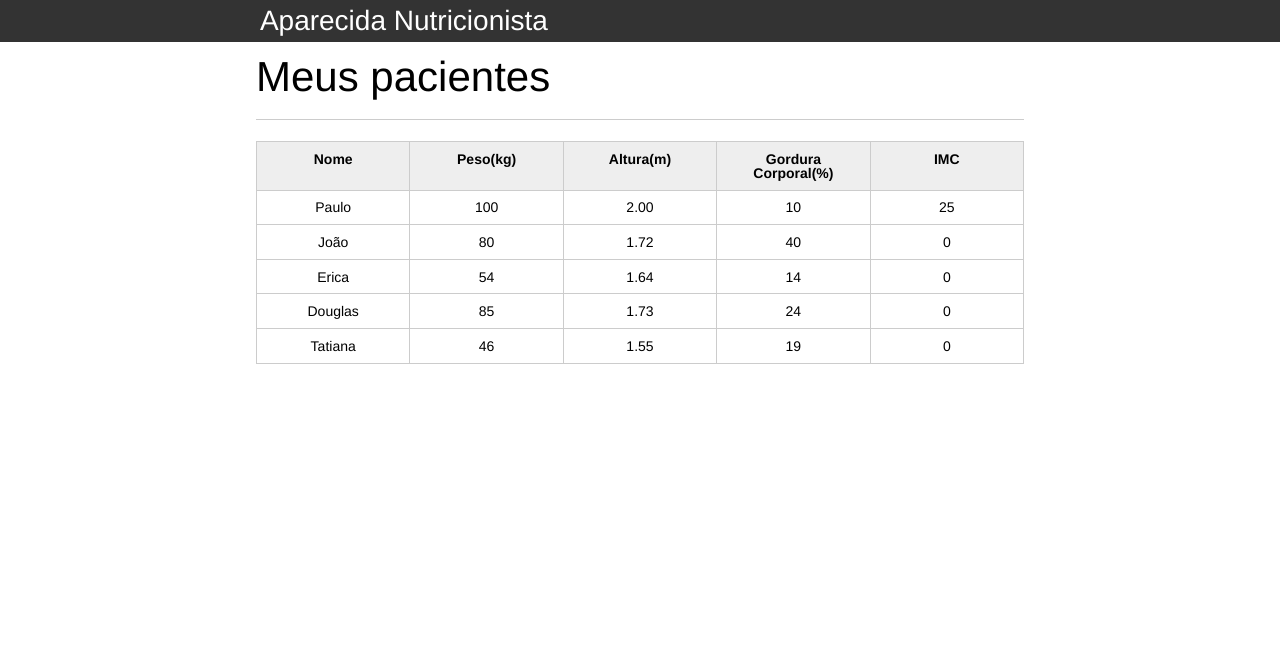
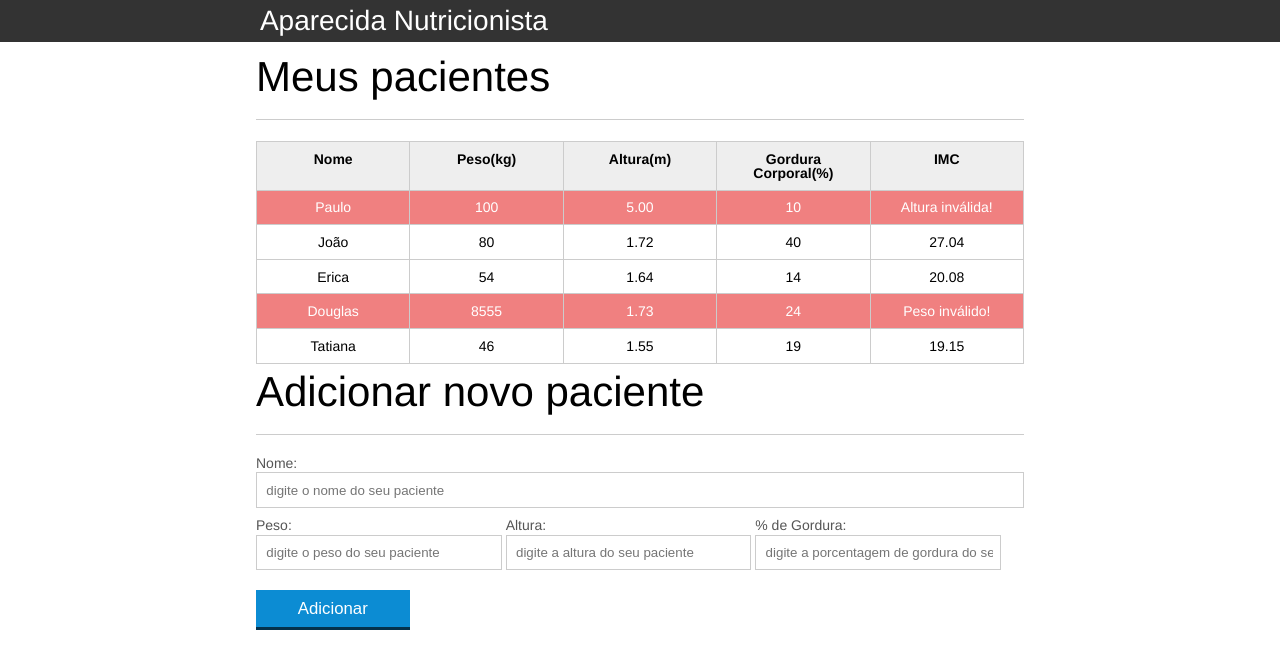
Before and after one commit to thallesbruno/alura-javascript, a plain HTML site: page index.html in a window 1280 px wide. Drawn offline with Linux system fonts and the light colour scheme.

Commit message:
manipulacao de elementos html e criacao de nova linha na tabela

```diff
--- a/css/index.css
+++ b/css/index.css
@@ -132,3 +132,12 @@ button[disabled=disabled], button:disabled {
 .campo-invalido{
 	border: 1px solid red;
 }
+
+#mensagem-erro{
+	color: red;
+}
+
+.paciente-invalido{
+	background-color: lightcoral;
+	color: white;
+}
--- a/index.html
+++ b/index.html
@@ -31,7 +31,7 @@
 						<tr class="paciente"  id="primeiro-paciente">
 							<td class="info-nome">Paulo</td>
 							<td class="info-peso">100</td>
-							<td class="info-altura">2.00</td>
+							<td class="info-altura">5.00</td>
 							<td class="info-gordura">10</td>
 							<td class="info-imc">0</td>
 						</tr>
@@ -54,7 +54,7 @@
 
 						<tr class="paciente">
 							<td class="info-nome">Douglas</td>
-							<td class="info-peso">85</td>
+							<td class="info-peso">8555</td>
 							<td class="info-altura">1.73</td>
 							<td class="info-gordura">24</td>
 							<td class="info-imc">0</td>
@@ -72,6 +72,30 @@
 			</section>
 		</main>
 
+		<section class="container">
+			<h2 id="titulo-form">Adicionar novo paciente</h2>
+			<form id="form-adiciona">
+				<div class="">
+					<label for="nome">Nome:</label>
+					<input id="nome" name="nome" type="text" placeholder="digite o nome do seu paciente" class="campo">
+				</div>
+				<div class="grupo">
+					<label for="peso">Peso:</label>
+					<input type="text" name="peso" id="peso" placeholder="digite o peso do seu paciente" class="campo campo-medio">
+				</div>
+				<div class="grupo">
+					<label for="altura">Altura:</label>
+					<input type="text" name="altura" id="altura" placeholder="digite a altura do seu paciente" class="campo campo-medio">
+				</div>
+				<div class="grupo">
+					<label for="gordura">% de Gordura:</label>
+					<input type="text" name="gordura" id="gordura" placeholder="digite a porcentagem de gordura do seu paciente" class="campo campo-medio">
+				</div>
+
+				<button id="adicionar-paciente" class="botao bto-principal">Adicionar</button>
+			</form>
+		</section>
+
 		<script src="js/principal.js"></script>
 
 	</body>
--- a/js/principal.js
+++ b/js/principal.js
@@ -1,22 +1,81 @@
 var titulo = document.querySelector(".titulo");
 titulo.textContent = "Aparecida Nutricionista";
 
-var paciente = document.querySelector("#primeiro-paciente");
+var pacientes = document.querySelectorAll(".paciente");
 
-var tdPeso = paciente.querySelector(".info-peso");
-var peso = tdPeso.textContent;
+for(var i = 0; i < pacientes.length; i++){
+    var tdPeso = pacientes[i].querySelector(".info-peso");
+    var peso = tdPeso.textContent;
 
-var tdAltura = paciente.querySelector(".info-altura");
-var altura = tdAltura.textContent;
+    var tdAltura = pacientes[i].querySelector(".info-altura");
+    var altura = tdAltura.textContent;
 
-console.log(paciente); //tr
-//console.log(tdPeso); //td contendo o peso
+    //console.log(paciente); //tr
+    //console.log(tdPeso); //td contendo o peso
+    //console.log(peso); //peso
 
-console.log(peso); //peso
-console.log(altura); //altura
+    var pesoEValido = true;
+    var alturaEValida = true;
 
-var imc = peso / (altura * altura);
-console.log(imc);
+    var tdIMC = pacientes[i].querySelector(".info-imc");
 
-var tdIMC = paciente.querySelector(".info-imc");
-tdIMC.textContent = imc;
+    if(peso <= 0 || peso >= 1000){
+        pesoEValido = false;
+        tdIMC.textContent = "Peso inválido!";
+        pacientes[i].classList.add("paciente-invalido");
+    }
+
+    if(altura <= 0  || altura >= 3.00){
+        alturaEValida = false;
+        tdIMC.textContent = "Altura inválida!";
+        pacientes[i].classList.add("paciente-invalido");
+    }
+
+    if(alturaEValida && pesoEValido){
+        var imc = peso / (altura * altura);
+        tdIMC.textContent = imc.toFixed(2);
+    }
+}
+
+var botaoAdicionar = document.querySelector("#adicionar-paciente");
+botaoAdicionar.addEventListener("click", function(event){
+    event.preventDefault();
+
+    var form = document.querySelector("#form-adiciona");
+
+    var nome = form.nome.value;
+    var peso = form.peso.value;
+    var altura = form.altura.value;
+    var gordura = form.gordura.value;
+
+    var pacienteTr = document.createElement("tr");
+
+    var nomeTd = document.createElement("td");
+    var pesoTd = document.createElement("td");
+    var alturaTd = document.createElement("td");
+    var gorduraTd = document.createElement("td");
+    var imcTd = document.createElement("td");
+
+    nomeTd.textContent = nome;
+    pesoTd.textContent = peso;
+    alturaTd.textContent = altura;
+    gorduraTd.textContent = gordura;
+
+    pacienteTr.appendChild(nomeTd);
+    pacienteTr.appendChild(pesoTd);
+    pacienteTr.appendChild(alturaTd);
+    pacienteTr.appendChild(gorduraTd);
+
+    var tabela = document.querySelector("#tabela-pacientes");
+
+    tabela.appendChild(pacienteTr);
+
+});
+
+/*titulo.addEventListener("click", function(event){
+    //console.log("Esta é uma função anônima!");
+
+});
+function mostraMensagem(){
+    console.log("Olá, eu fui clicado!");
+}*/
```
